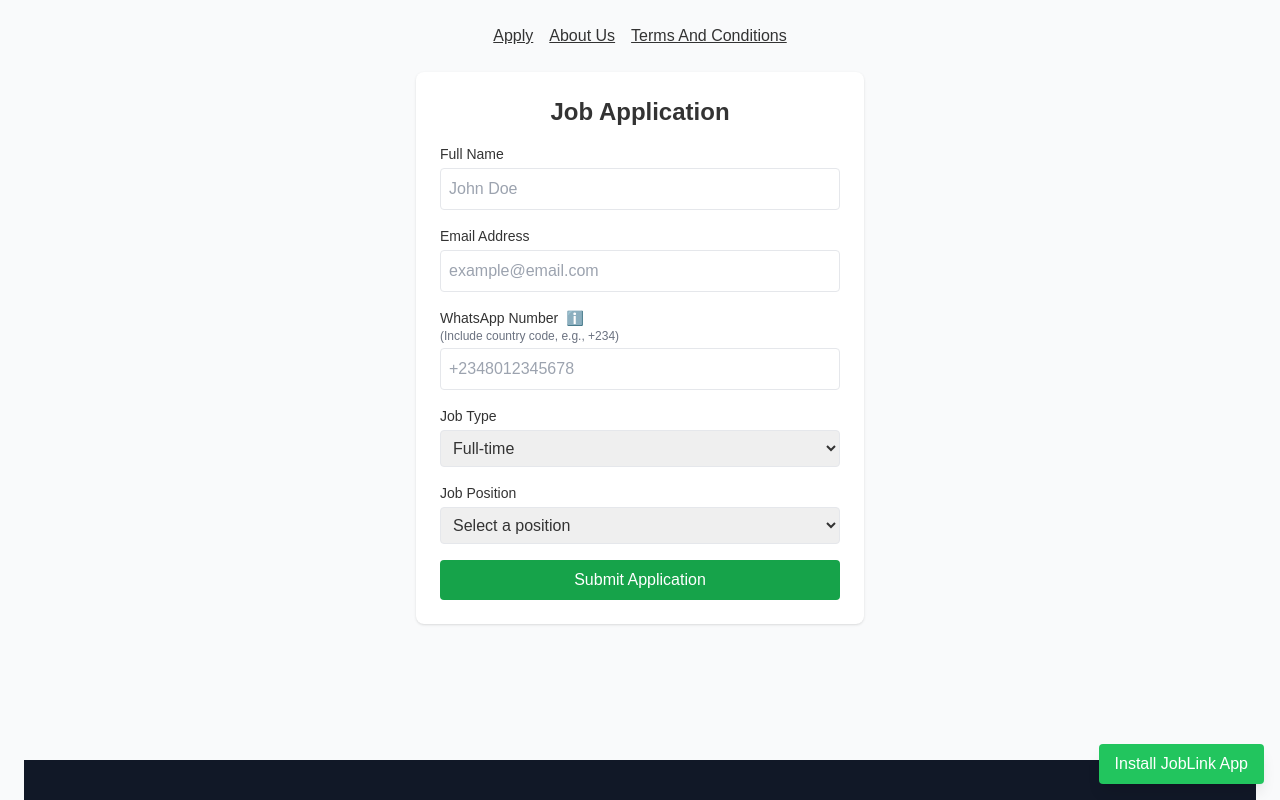
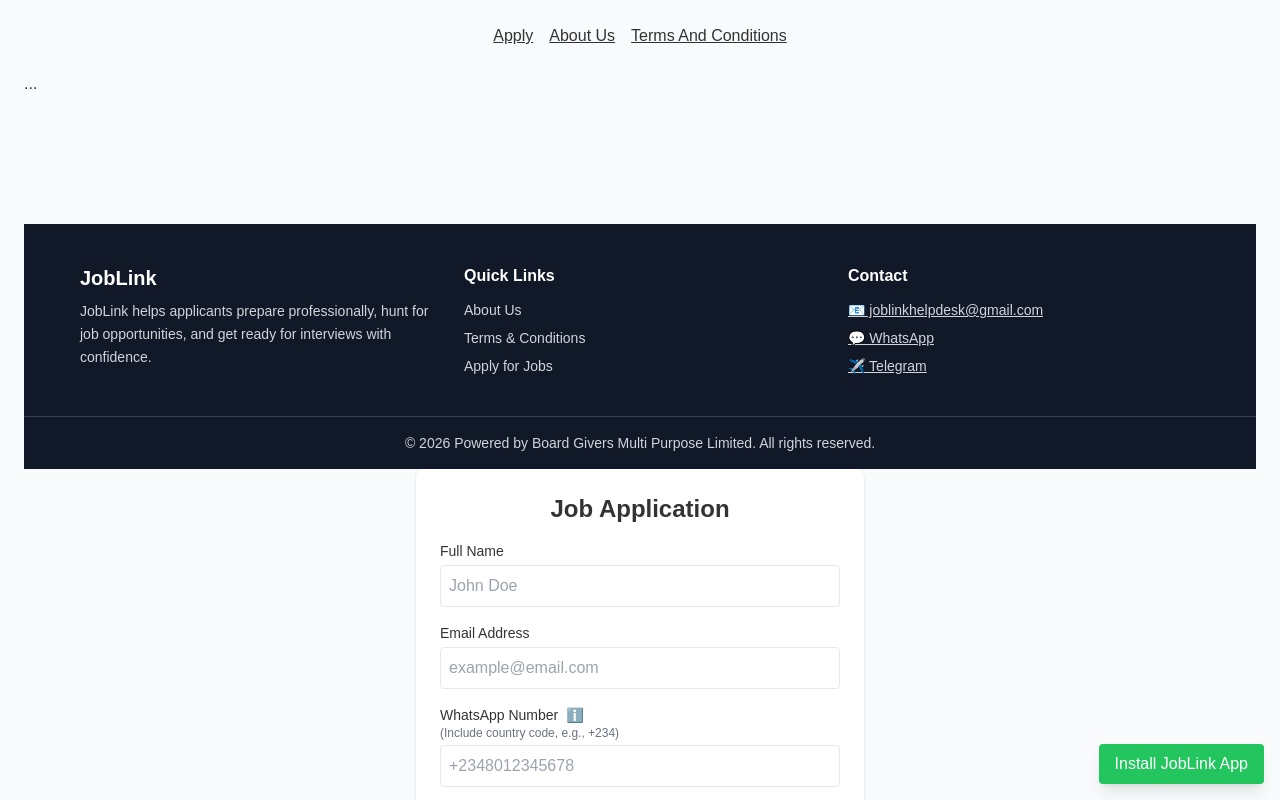
Before and after one commit to Xtosea/JobLink, a React (Create React App) app: page / in a window 1280 px wide. Shown: the top 800 px of the page. Built offline with nearby package versions, Linux system fonts and the light colour scheme.

Commit message:
Update App.jsx

```diff
--- a/src/App.jsx
+++ b/src/App.jsx
@@ -20,6 +20,7 @@ import Footer from "./components/Footer";
 
 import HashLink from "./components/HashLink";
 import InstallPWAButton from "./components/InstallPWAButton";
+import HpfAd from "./components/HpfAd";
 
 export default function App() {
   const [applicationToken, setApplicationToken] = useState(null);
@@ -47,6 +48,22 @@ export default function App() {
           <HashLink to="/about" className="underline">About Us</HashLink>
           <HashLink to="/terms" className="underline">Terms And Conditions</HashLink>
         </nav>
+
+<nav>...</nav>
+
+<div className="max-w-4xl mx-auto w-full flex justify-center">
+  <HpfAd position="top" />
+</div>
+
+<main className="flex-grow">
+  <Routes />
+</main>
+
+<div className="max-w-4xl mx-auto w-full flex justify-center">
+  <HpfAd position="bottom" />
+</div>
+
+<Footer />
 
         {/* ================= ROUTES ================= */}
         <div className="flex-grow">
```
